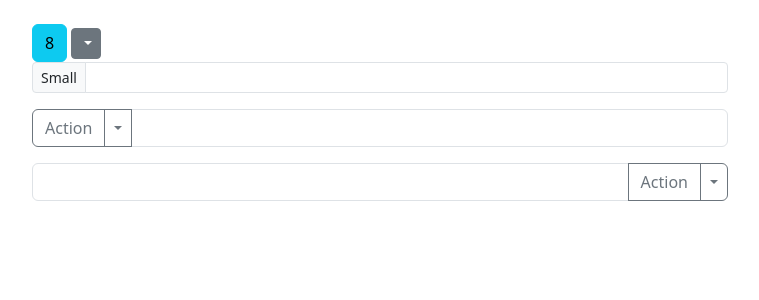
After one commit to ciepielajan/training_notebook, a FastAPI app: template app/templates/test.html in a window 1280 px wide. The commit adds this page. Shown: the top 300 px of the page, without its empty margins (260-1019 px from the left). Run offline with FastAPI, Linux system fonts and the light colour scheme; the template is opened without the code that fills it, so the values that code supplies are empty.

Commit message:
reaty to test

```diff
--- a/app/main.py
+++ b/app/main.py
@@ -11,6 +11,10 @@ app.mount("/static", StaticFiles(directory="app/static"), name="static")
 @app.get("/", response_class=HTMLResponse)
 async def index(request: Request):
     return templates.TemplateResponse("index.html", {"request": request})
+
+@app.get("/test", response_class=HTMLResponse)
+async def index(request: Request):
+    return templates.TemplateResponse("test.html", {"request": request})
 
 
 @app.get("/field-fragment", response_class=HTMLResponse)
--- a/app/templates/index.html
+++ b/app/templates/index.html
@@ -4,7 +4,11 @@
   <meta charset="utf-8" />
   <meta name="viewport" content="width=device-width, initial-scale=1" />
   <title>Demo dynamicznych formularzy</title>
+  <link href="https://cdn.jsdelivr.net/npm/bootstrap@5.3.3/dist/css/bootstrap.min.css" rel="stylesheet">
+  <script src="https://cdn.jsdelivr.net/npm/bootstrap@5.3.3/dist/js/bootstrap.bundle.min.js"></script>
   <link rel="stylesheet" href="{{ url_for('static', path='style.css') }}">
+
+
   <!-- HTMX (CDN) - bardzo mała biblioteka -->
   <script src="https://unpkg.com/htmx.org"></script>
 </head>
--- /dev/null
+++ b/app/templates/test.html
@@ -0,0 +1,69 @@
+<!doctype html>
+<html lang="pl">
+<head>
+  <meta charset="utf-8" />
+  <meta name="viewport" content="width=device-width, initial-scale=1" />
+  <title>Test styli</title>
+  <link href="https://cdn.jsdelivr.net/npm/bootstrap@5.3.3/dist/css/bootstrap.min.css" rel="stylesheet">
+  <script src="https://cdn.jsdelivr.net/npm/bootstrap@5.3.3/dist/js/bootstrap.bundle.min.js"></script>
+  <link rel="stylesheet" href="{{ url_for('static', path='style.css') }}">
+</head>
+<body class="p-4">
+    <div class="container">
+
+        <div class="btn-group" role="group" aria-label="Third group">
+            <button type="button" class="btn btn-info">8</button>
+        </div>
+
+        <div class="btn-group">
+            <button class="btn btn-secondary btn-sm dropdown-toggle" type="button" data-bs-toggle="dropdown" aria-expanded="false">
+                <!-- <span class="visually-hidden">Toggle Dropdown</span> -->
+            </button>
+            <ul class="dropdown-menu">
+                <li><a class="dropdown-item" href="#">Action</a></li>
+                <li><a class="dropdown-item" href="#">Another action</a></li>
+                <li><a class="dropdown-item" href="#">Something else here</a></li>
+                <li><hr class="dropdown-divider"></li>
+                <li><a class="dropdown-item" href="#">Separated link</a></li>
+            </ul>
+        </div>
+
+        <div class="input-group input-group-sm mb-3">
+            <span class="input-group-text" >Small</span>
+            <input type="text" class="form-control" aria-label="Sizing example input">
+        </div>
+
+        <div class="input-group mb-3">
+            <button type="button" class="btn btn-outline-secondary">Action</button>
+            <button type="button" class="btn btn-outline-secondary dropdown-toggle dropdown-toggle-split" data-bs-toggle="dropdown" aria-expanded="false">
+                <span class="visually-hidden">Toggle Dropdown</span>
+            </button>
+            <ul class="dropdown-menu">
+                <li><a class="dropdown-item" href="#">Action</a></li>
+                <li><a class="dropdown-item" href="#">Another action</a></li>
+                <li><a class="dropdown-item" href="#">Something else here</a></li>
+                <li><hr class="dropdown-divider"></li>
+                <li><a class="dropdown-item" href="#">Separated link</a></li>
+            </ul>
+            <input type="text" class="form-control" aria-label="Text input with segmented dropdown button">
+        </div>
+
+        <div class="input-group">
+        <input type="text" class="form-control" aria-label="Text input with segmented dropdown button">
+        <button type="button" class="btn btn-outline-secondary">Action</button>
+        <button type="button" class="btn btn-outline-secondary dropdown-toggle dropdown-toggle-split" data-bs-toggle="dropdown" aria-expanded="false">
+            <span class="visually-hidden">Toggle Dropdown</span>
+        </button>
+        <ul class="dropdown-menu dropdown-menu-end">
+            <li><a class="dropdown-item" href="#">Action</a></li>
+            <li><a class="dropdown-item" href="#">Another action</a></li>
+            <li><a class="dropdown-item" href="#">Something else here</a></li>
+            <li><hr class="dropdown-divider"></li>
+            <li><a class="dropdown-item" href="#">Separated link</a></li>
+        </ul>
+        </div>
+
+
+    </div>
+</body>
+</html>
```
